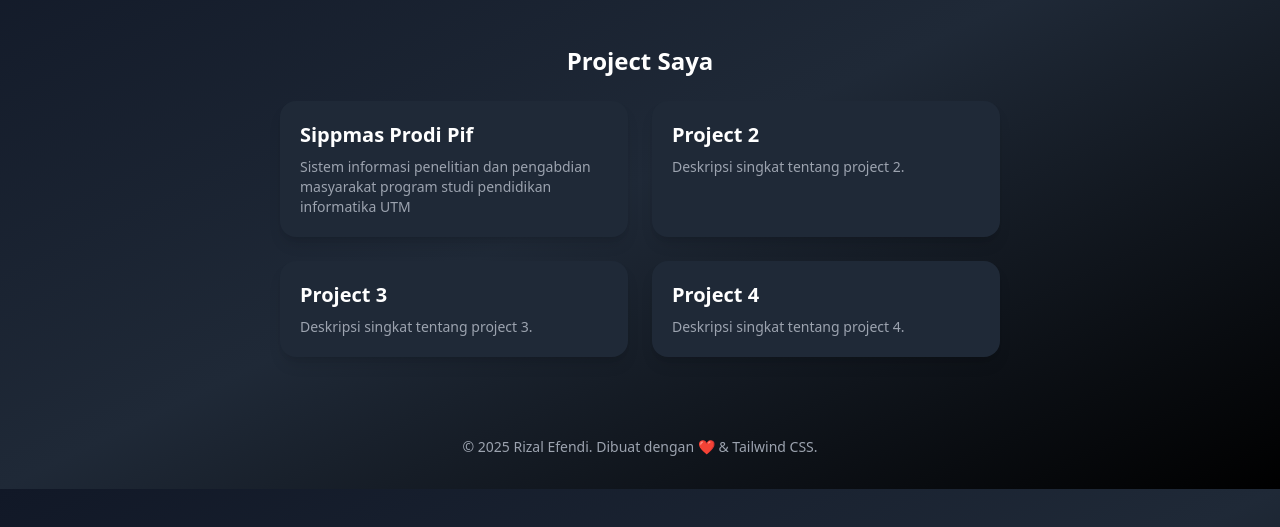
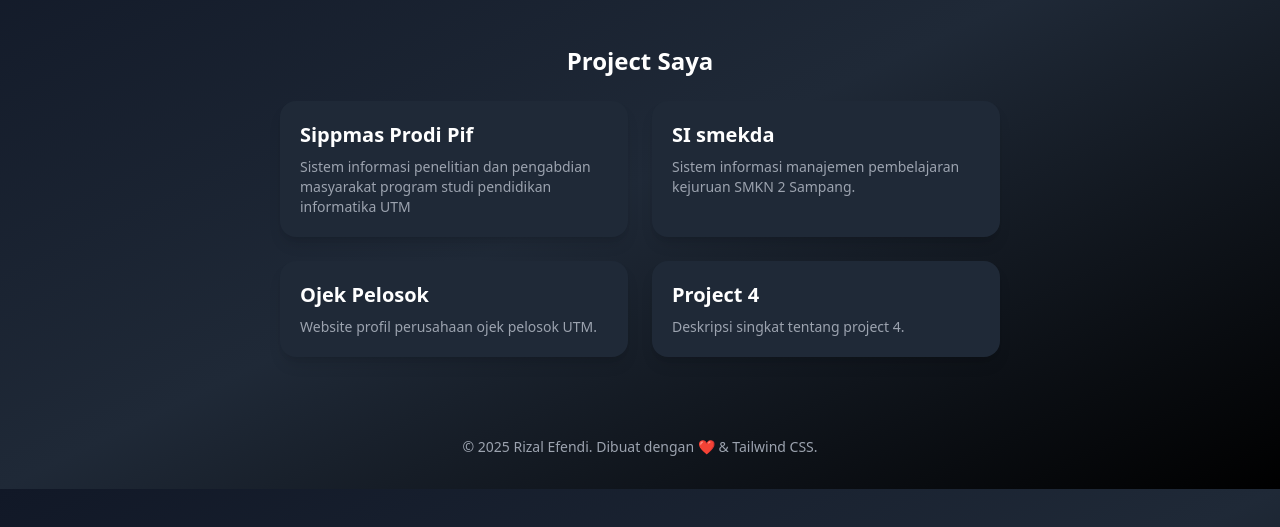
Before and after one commit to Rizalfnd123/Portofolio-Rizal, a plain HTML site: page index.html in a window 1280 px wide. Shown: the part 127-654 px from the top of the page. Drawn offline with nearby package versions, Linux system fonts and the light colour scheme.

Commit message:
Update index.html

```diff
--- a/index.html
+++ b/index.html
@@ -26,16 +26,16 @@
         <p class="text-gray-400 text-sm">Sistem informasi penelitian dan pengabdian masyarakat program studi pendidikan informatika UTM</p>
       </a>
 
-      <a href="https://project2.com" target="_blank"
+      <a href="https://smekda.informatik.my.id" target="_blank"
          class="bg-gray-800 hover:bg-gray-700 transition p-5 rounded-2xl shadow-lg">
-        <h3 class="text-xl font-bold mb-2">Project 2</h3>
-        <p class="text-gray-400 text-sm">Deskripsi singkat tentang project 2.</p>
+        <h3 class="text-xl font-bold mb-2">SI smekda</h3>
+        <p class="text-gray-400 text-sm">Sistem informasi manajemen pembelajaran kejuruan SMKN 2 Sampang.</p>
       </a>
 
-      <a href="https://project3.com" target="_blank"
+      <a href="https://rizalfnd123.github.io/Ojek-Pelosok/" target="_blank"
          class="bg-gray-800 hover:bg-gray-700 transition p-5 rounded-2xl shadow-lg">
-        <h3 class="text-xl font-bold mb-2">Project 3</h3>
-        <p class="text-gray-400 text-sm">Deskripsi singkat tentang project 3.</p>
+        <h3 class="text-xl font-bold mb-2">Ojek Pelosok</h3>
+        <p class="text-gray-400 text-sm">Website profil perusahaan ojek pelosok UTM.</p>
       </a>
 
       <a href="https://project4.com" target="_blank"
```
